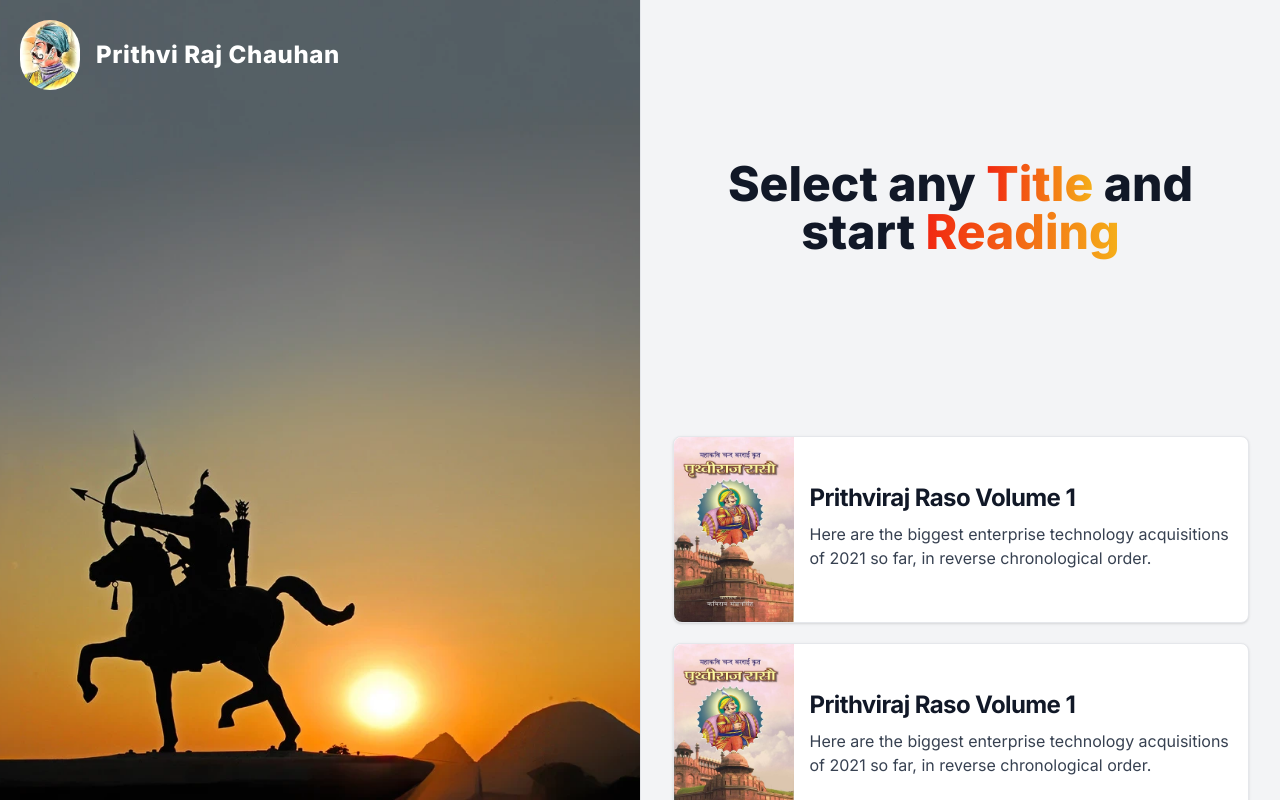
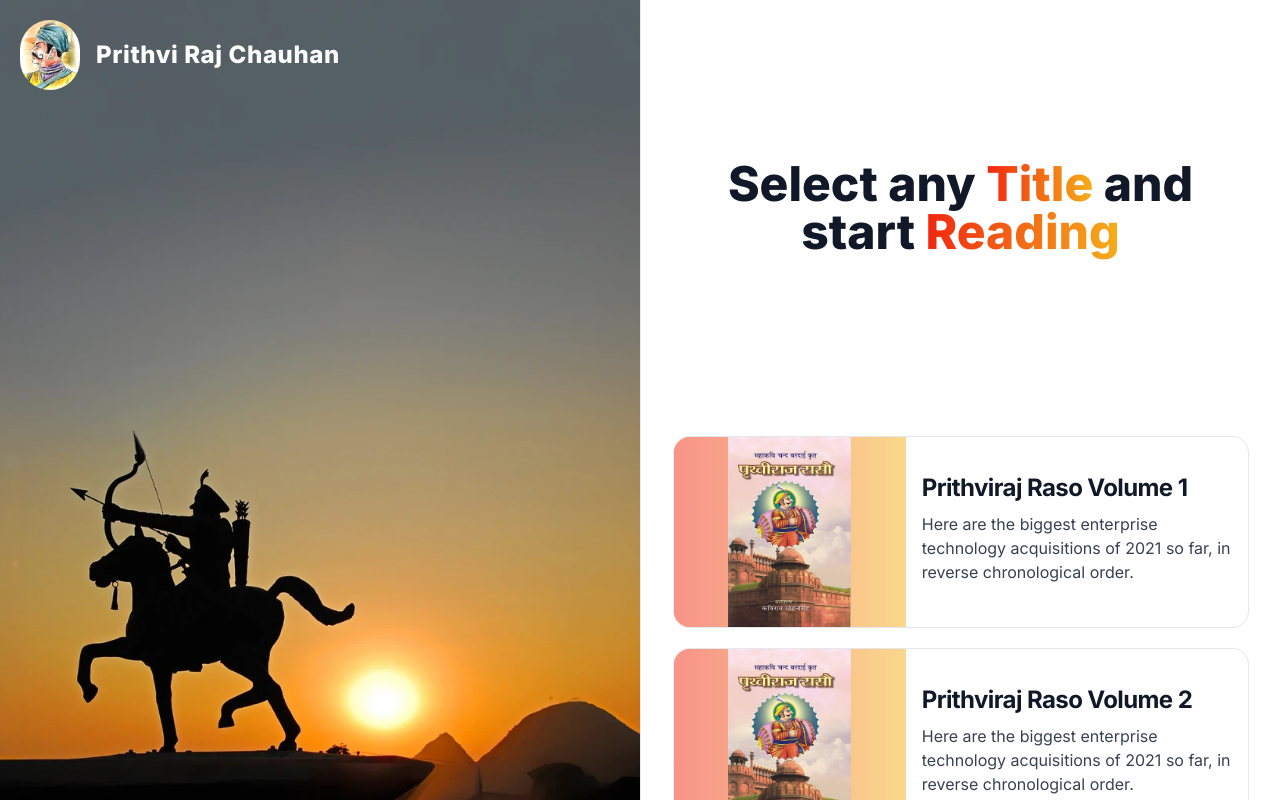
Before and after one commit to sameer55chauhan/chauhan.org.in_next, a Next.js app: page / in a window 1280 px wide. Shown: the top 800 px of the page. Built offline with nearby package versions, Linux system fonts and the light colour scheme.

Commit message:
first page done

```diff
--- a/package.json
+++ b/package.json
@@ -9,6 +9,7 @@
     "lint": "next lint"
   },
   "dependencies": {
+    "@phuocng/react-pdf-viewer": "^1.7.0",
     "@types/node": "20.4.1",
     "@types/react": "18.2.14",
     "@types/react-dom": "18.2.6",
@@ -16,6 +17,7 @@
     "eslint": "8.44.0",
     "eslint-config-next": "13.4.9",
     "next": "13.4.9",
+    "pdfjs-dist": "^2.4.456",
     "postcss": "8.4.25",
     "react": "18.2.0",
     "react-dom": "18.2.0",
--- a/src/app/layout.tsx
+++ b/src/app/layout.tsx
@@ -18,7 +18,7 @@ export default function RootLayout({
   return (
     <html lang="en">
       {/* <body className={inter.className}>{children}</body> */}
-      <body className={`bg-gray-100 ${inter.className}`}>
+      <body className={inter.className}>
         <Navbar />
         <div>{children}</div>
       </body>
--- a/src/components/title.tsx
+++ b/src/components/title.tsx
@@ -1,23 +1,24 @@
 import Image from "next/image";
 
-export default function Title() {
-  //   const { title } = params;
+export default function Title({ title, description, image }: {[key: string]: string}) {
   return (
-    <div className=" my-5 flex flex-col items-center bg-white border border-gray-200 rounded-lg shadow md:flex-row md:max-w-xl hover:bg-gray-100">
-      <Image
-        className=" rounded-s-lg"
-        src="/titles/title1.jpg"
-        alt="Title 1"
-        height={120}
-        width={120}
-      />
+    <div className=" my-5 h-48 flex flex-col items-center bg-white border border-gray-200 rounded-2xl  md:flex-row md:max-w-xl hover:bg-gray-100">
+      <div className=" w-full h-full bg-gradient-to-r from-[#f12711] to-[#f5af19] rounded-s-2xl">
+        <div className=" relative w-full h-full rounded-s-2xl bg-white/50">
+          <Image
+            src={image}
+            alt={title}
+            fill
+            objectFit="contain"
+          />
+        </div>
+      </div>
       <div className="flex flex-col justify-between p-4 leading-normal">
         <h5 className="mb-2 text-2xl font-bold tracking-tight text-gray-900">
-          Prithviraj Raso Volume 1
+          {title}
         </h5>
         <p className="mb-2 font-normal text-gray-700">
-          Here are the biggest enterprise technology acquisitions of 2021 so
-          far, in reverse chronological order.
+          {description}
         </p>
       </div>
     </div>
--- a/src/components/titles.tsx
+++ b/src/components/titles.tsx
@@ -1,8 +1,10 @@
 import Title from "./title";
+import { staticData } from "../utils/staticData";
 
 export default function Titles() {
-  const allTitles = ["Title 1", "Title 2", "Title 3", "Title 4", "Title 5"];
-  const allTitlesComponents = allTitles.map((title) => <Title key={title} />);
+  const allTitlesComponents = staticData.map((title) => (
+  <Title key={title.title} title={title.title} description={title.description} image={title.image} />
+  ));
 
   return <div className="">{allTitlesComponents}</div>;
 }
--- /dev/null
+++ b/src/utils/staticData.js
@@ -0,0 +1,27 @@
+export const staticData = [
+  {
+    "title": "Prithviraj Raso Volume 1",
+    "description": "Here are the biggest enterprise technology acquisitions of 2021 so far, in reverse chronological order.",
+    "image": "/titles/title1.jpg"
+  },
+  {
+    "title": "Prithviraj Raso Volume 2",
+    "description": "Here are the biggest enterprise technology acquisitions of 2021 so far, in reverse chronological order.",
+    "image": "/titles/title1.jpg"
+  },
+  {
+    "title": "Prithviraj Raso Volume 3",
+    "description": "Here are the biggest enterprise technology acquisitions of 2021 so far, in reverse chronological order.",
+    "image": "/titles/title1.jpg"
+  },
+  {
+    "title": "Prithviraj Raso Volume 4",
+    "description": "Here are the biggest enterprise technology acquisitions of 2021 so far, in reverse chronological order.",
+    "image": "/titles/title1.jpg"
+  },
+  {
+    "title": "Prithviraj Raso Volume 5",
+    "description": "Here are the biggest enterprise technology acquisitions of 2021 so far, in reverse chronological order.",
+    "image": "/titles/title1.jpg"
+  }
+]
```
Also changed, not shown: 2 other files (tests, documents, lock files or other folders).
